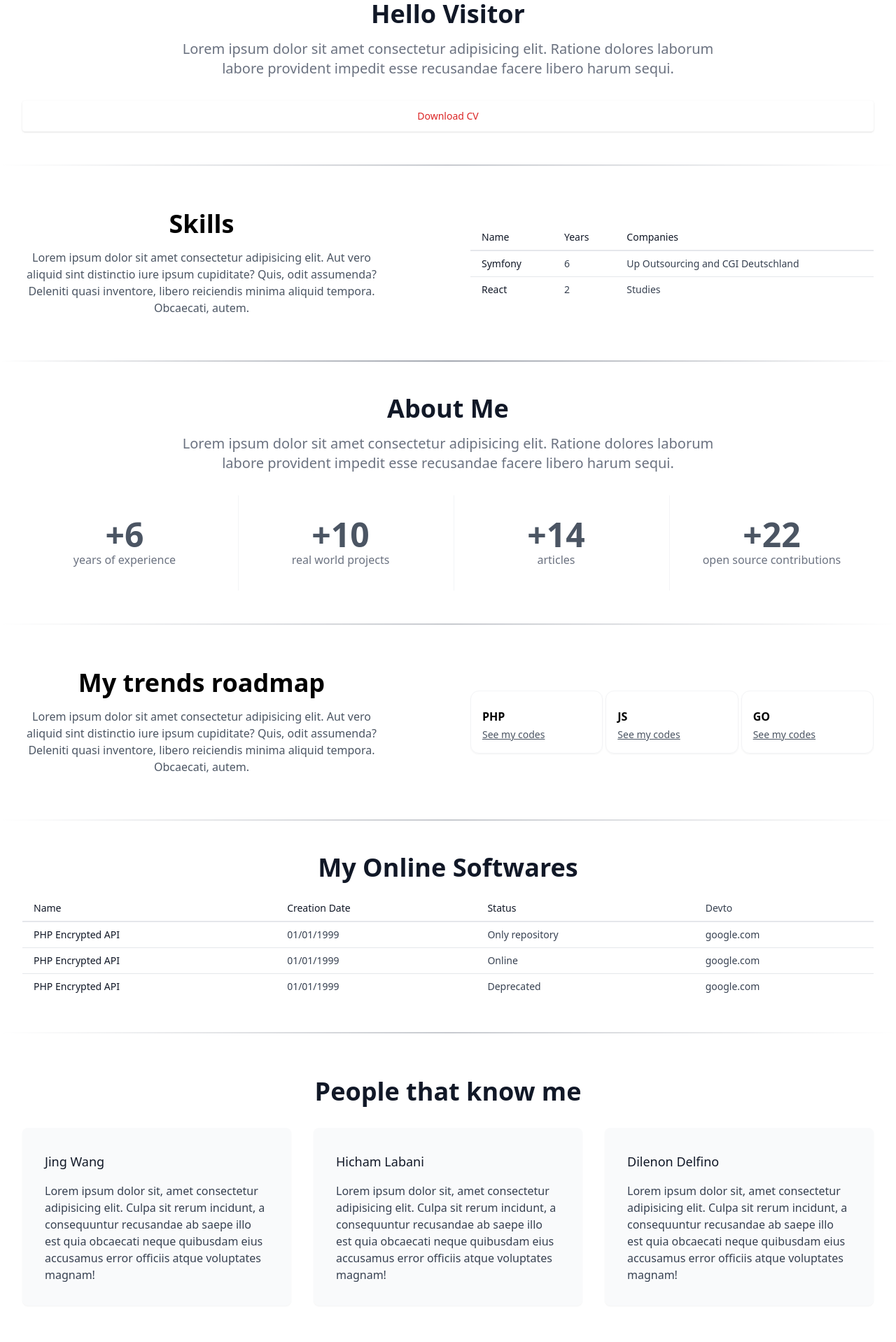
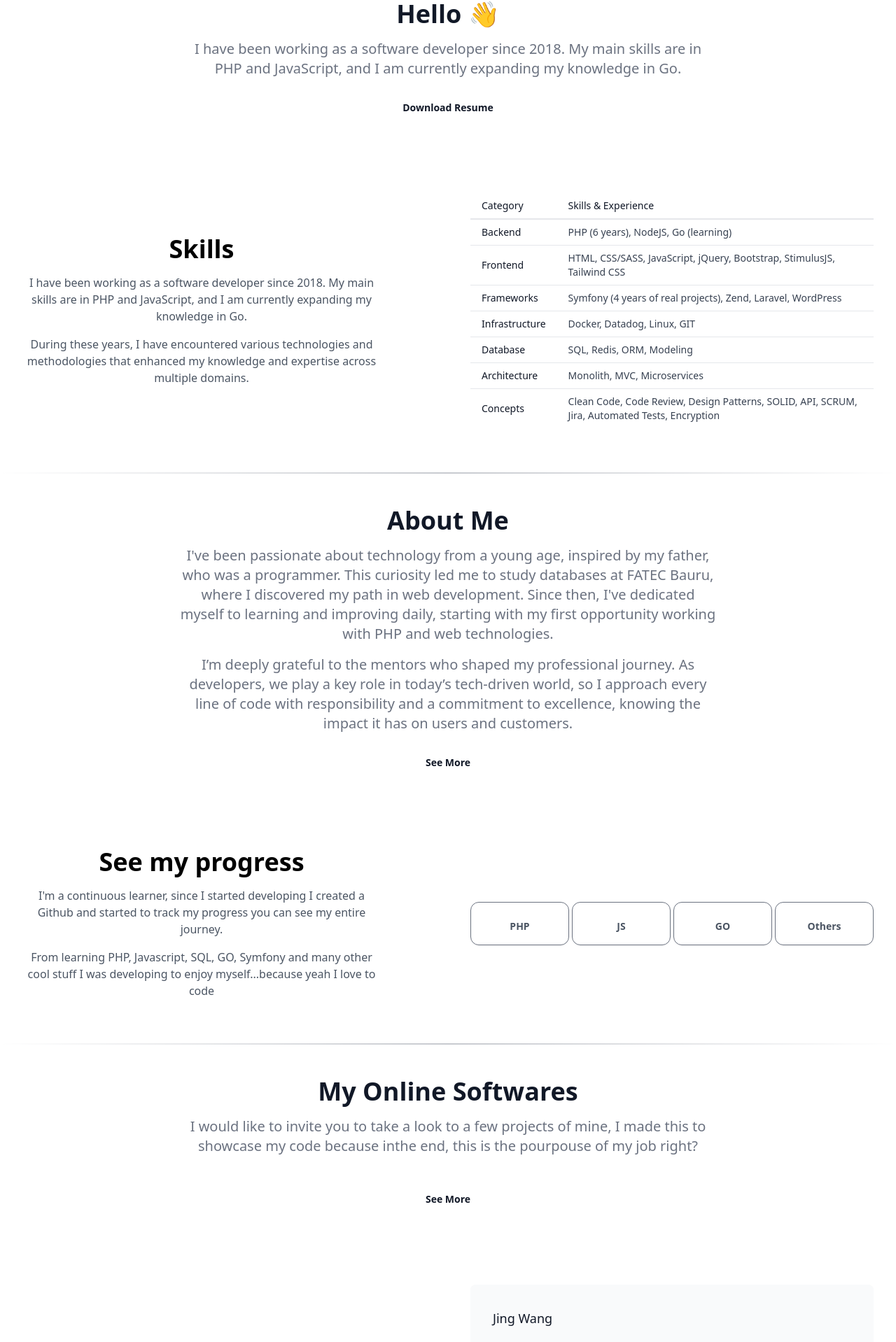
Before and after one commit to RazielRodrigues/react-profile, a React (Vite) app in the folder app/: page / in a window 1280 px wide. Shown: the part 212-2130 px from the top of the page at 70% size. Built offline with nearby package versions, Linux system fonts and the light colour scheme.

Commit message:
finishing more details

```diff
--- a/app/src/App.jsx
+++ b/app/src/App.jsx
@@ -15,16 +15,12 @@ function App() {
       <Navigation></Navigation>
       <Disclaimer></Disclaimer>
       <Banner></Banner>
-      <Divider></Divider>
       <Skills></Skills>
       <Divider></Divider>
-      <Divider></Divider>
       <AboutMe></AboutMe>
-      <Divider></Divider>
       <Projects></Projects>
       <Divider></Divider>
       <ProjectsExample></ProjectsExample>
-      <Divider></Divider>
       <Testimonial></Testimonial>
       <Footer></Footer>
     </>
--- a/app/src/components/AboutMe.jsx
+++ b/app/src/components/AboutMe.jsx
@@ -5,33 +5,18 @@ export default function AboutMe() {
                 <h2 className="text-3xl font-bold text-gray-900 sm:text-4xl">About Me</h2>
 
                 <p className="mt-4 text-gray-500 sm:text-xl">
-                    Lorem ipsum dolor sit amet consectetur adipisicing elit. Ratione dolores laborum labore
-                    provident impedit esse recusandae facere libero harum sequi.
+                    I've been passionate about technology from a young age, inspired by my father, who was a programmer. This curiosity led me to study databases at FATEC Bauru, where I discovered my path in web development. Since then, I've dedicated myself to learning and improving daily, starting with my first opportunity working with PHP and web technologies.
+                </p>
+
+                <p className="mt-4 text-gray-500 sm:text-xl">
+                    I’m deeply grateful to the mentors who shaped my professional journey. As developers, we play a key role in today’s tech-driven world, so I approach every line of code with responsibility and a commitment to excellence, knowing the impact it has on users and customers.
                 </p>
             </div>
 
-            <dl className="mg-6 grid grid-cols-1 gap-4 divide-y divide-gray-100 sm:mt-8 sm:grid-cols-1 sm:divide-x sm:divide-y-0 lg:grid-cols-4" >
-                <div className="flex flex-col px-4 py-8 text-center">
-                    <dt className="order-last text-small font-medium text-gray-500">years of experience</dt>
-                    <dd className="text-small font-extrabold text-gray-600 md:text-5xl">+6</dd>
-                </div>
+            <div className="mt-8 flex flex-wrap justify-center gap-4">
+                <h2 className="text-sm font-bold text-gray-900 sm:text-sm">See More</h2>
+            </div>
 
-                <div className="flex flex-col px-4 py-8 text-center">
-                    <dt className="order-last text-small font-medium text-gray-500">real world projects</dt>
-                    <dd className="text-small font-extrabold text-gray-600 md:text-5xl">+10</dd>
-                </div>
-
-                <div className="flex flex-col px-4 py-8 text-center">
-                    <dt className="order-last text-small font-medium text-gray-500">articles</dt>
-                    <dd className="text-small font-extrabold text-gray-600 md:text-5xl">+14</dd>
-                </div>
-
-                <div className="flex flex-col px-4 py-8 text-center">
-                    <dt className="order-last text-small font-medium text-gray-500">open source contributions</dt>
-                    <dd className="text-small font-extrabold text-gray-600 md:text-5xl">+22</dd>
-                </div>
-
-            </dl>
         </div>
     )
 }
--- a/app/src/components/Banner.jsx
+++ b/app/src/components/Banner.jsx
@@ -2,21 +2,15 @@ export default function Banner() {
     return (
         <div className="mx-auto max-w-screen-xl px-4 py-8 sm:px-6 sm:py-12 lg:px-8">
             <div className="mx-auto max-w-3xl text-center">
-                <h2 className="text-3xl font-bold text-gray-900 sm:text-4xl">Hello Visitor</h2>
+                <h2 className="text-3xl font-bold text-gray-900 sm:text-4xl">Hello 👋</h2>
 
                 <p className="mt-4 text-gray-500 sm:text-xl">
-                    Lorem ipsum dolor sit amet consectetur adipisicing elit. Ratione dolores laborum labore
-                    provident impedit esse recusandae facere libero harum sequi.
+                    I have been working as a software developer since 2018. My main skills are in PHP and JavaScript, and I am currently expanding my knowledge in Go.
                 </p>
             </div>
 
             <div className="mt-8 flex flex-wrap justify-center gap-4">
-                <a
-                    className="block w-full rounded px-12 py-3 text-sm font-medium text-red-600 shadow hover:text-red-700 focus:outline-none  active:text-red-500 text-center"
-                    href="#"
-                >
-                    Download CV
-                </a>
+                <h2 className="text-sm font-bold text-gray-900 sm:text-sm">Download Resume</h2>
             </div>
         </div>
     )
--- a/app/src/components/Projects.jsx
+++ b/app/src/components/Projects.jsx
@@ -4,43 +4,53 @@ export default function Projects() {
             <div className=" px-4 py-8 sm:px-6 sm:py-12 lg:px-8 lg:py-16">
                 <div className="grid grid-cols-1 gap-y-8 lg:grid-cols-2 lg:items-center lg:gap-x-16">
                     <div className="mx-auto max-w-lg text-center lg:mx-0 ltr:lg:text-left rtl:lg:text-right">
-                        <h2 className="text-3xl font-bold sm:text-4xl">My trends roadmap</h2>
+                        <h2 className="text-3xl font-bold sm:text-4xl">See my progress</h2>
 
                         <p className="mt-4 text-gray-600">
-                            Lorem ipsum dolor sit amet consectetur adipisicing elit. Aut vero aliquid sint distinctio
-                            iure ipsum cupiditate? Quis, odit assumenda? Deleniti quasi inventore, libero reiciendis
-                            minima aliquid tempora. Obcaecati, autem.
+                            I'm a continuous learner, since I started developing I created a Github and started to track my progress
+                            you can see my entire journey.
+                        </p>
+
+                        <p className="mt-4 text-gray-600">
+                            From learning PHP, Javascript, SQL, GO, Symfony and many other cool stuff
+                            I was developing to enjoy myself...because yeah I love to code
                         </p>
                     </div>
 
-                    <div className="grid grid-cols-1 gap-1 sm:grid-cols-3">
+                    <div className="grid grid-cols-1 gap-1 sm:grid-cols-4 text-center">
                         <a
-                            className="block rounded-xl border border-gray-100 p-4 shadow-sm hover:border-gray-200 hover:ring-1 hover:ring-gray-200 focus:outline-none focus:ring"
+                            className="block rounded-xl border border-gray-500 p-4 shadow-sm hover:border-gray-200 hover:ring-1 hover:ring-gray-200 focus:outline-none focus:ring"
                             href="#"
                         >
-                            <h2 className="mt-2 font-bold">PHP</h2>
-                            <a href="https://github.com/RazielRodrigues?tab=repositories&q=php&type=&language=&sort=" target="blank" className="underline hidden sm:mt-1 sm:block sm:text-sm sm:text-gray-600">
-                                See my codes
+                            <a href="https://github.com/RazielRodrigues?tab=repositories&q=php&type=&language=&sort=" target="blank" className=" hidden sm:mt-1 sm:block sm:text-sm sm:text-gray-600">
+                                <h2 className="mt-2 font-bold">PHP</h2>
                             </a>
                         </a>
 
                         <a
-                            className="block rounded-xl border border-gray-100 p-4 shadow-sm hover:border-gray-200 hover:ring-1 hover:ring-gray-200 focus:outline-none focus:ring"
+                            className="block rounded-xl border border-gray-500 p-4 shadow-sm hover:border-gray-200 hover:ring-1 hover:ring-gray-200 focus:outline-none focus:ring"
                             href="#"
                         >
-                            <h2 className="mt-2 font-bold">JS</h2>
-                            <a href="https://github.com/RazielRodrigues?tab=repositories&q=js&type=&language=&sort=" target="blank" className="underline hidden sm:mt-1 sm:block sm:text-sm sm:text-gray-600">
-                                See my codes
+                            <a href="https://github.com/RazielRodrigues?tab=repositories&q=js&type=&language=&sort=" target="blank" className=" hidden sm:mt-1 sm:block sm:text-sm sm:text-gray-600">
+                                <h2 className="mt-2 font-bold">JS</h2>
                             </a>
                         </a>
 
                         <a
-                            className="block rounded-xl border border-gray-100 p-4 shadow-sm hover:border-gray-200 hover:ring-1 hover:ring-gray-200 focus:outline-none focus:ring"
+                            className="block rounded-xl border border-gray-500 p-4 shadow-sm hover:border-gray-200 hover:ring-1 hover:ring-gray-200 focus:outline-none focus:ring"
                             href="#"
                         >
-                            <h2 className="mt-2 font-bold">GO</h2>
-                            <a href="https://github.com/RazielRodrigues?tab=repositories&q=go&type=&language=&sort=" target="blank" className="underline hidden sm:mt-1 sm:block sm:text-sm sm:text-gray-600">
-                                See my codes
+                            <a href="https://github.com/RazielRodrigues?tab=repositories&q=go&type=&language=&sort=" target="blank" className=" hidden sm:mt-1 sm:block sm:text-sm sm:text-gray-600">
+                                <h2 className="mt-2 font-bold">GO</h2>
+                            </a>
+                        </a>
+
+                        <a
+                            className="block rounded-xl border border-gray-500 p-4 shadow-sm hover:border-gray-200 hover:ring-1 hover:ring-gray-200 focus:outline-none focus:ring"
+                            href="#"
+                        >
+                            <a href="https://github.com/RazielRodrigues?tab=repositories" target="blank" className=" hidden sm:mt-1 sm:block sm:text-sm sm:text-gray-600">
+                                <h2 className="mt-2 font-bold">Others</h2>
                             </a>
                         </a>
 
--- a/app/src/components/ProjectsExample.jsx
+++ b/app/src/components/ProjectsExample.jsx
@@ -4,25 +4,26 @@ export default function ProjectsExample() {
             <div className="mx-auto max-w-3xl text-center">
                 <h2 className="text-3xl font-bold text-gray-900 sm:text-4xl">My Online Softwares</h2>
 
+                <p className="mt-4 text-gray-500 sm:text-xl">
+                    I would like to invite you to take a look to a few projects of mine, I made this
+                    to showcase my code because inthe end, this is the pourpouse of my job right?
+                </p>
+
             </div>
 
             <div className="overflow-x-auto mt-5 text-left">
-                <table className="min-w-full divide-y-2 divide-gray-200 bg-white text-sm">
+
+                <div className="mt-8 flex flex-wrap justify-center gap-4">
+                    <h2 className="text-sm font-bold text-gray-900 sm:text-sm">See More</h2>
+                </div>
+
+{/*                 <table className="min-w-full divide-y-2 divide-gray-200 bg-white text-sm">
                     <thead className="ltr:text-left rtl:text-right">
                         <tr>
                             <th className="whitespace-nowrap px-4 py-2 font-medium text-gray-900">Name</th>
                             <th className="whitespace-nowrap px-4 py-2 font-medium text-gray-900">Creation Date</th>
                             <th className="whitespace-nowrap px-4 py-2 font-medium text-gray-900">Status</th>
-                            <th className="whitespace-nowrap px-4 py-2 font-medium text-gray-900">
-                                <a
-                                    href="#"
-                                    rel="noreferrer"
-                                    target="_blank"
-                                    className="text-gray-700 transition hover:opacity-75"
-                                >
-                                    Devto
-                                </a>
-                            </th>
+                            <th className="whitespace-nowrap px-4 py-2 font-medium text-gray-900">Link</th>
                         </tr>
                     </thead>
 
@@ -75,7 +76,7 @@ export default function ProjectsExample() {
                             </td>
                         </tr>
                     </tbody>
-                </table>
+                </table> */}
             </div>
         </div>
     )
--- a/app/src/components/Skills.jsx
+++ b/app/src/components/Skills.jsx
@@ -1,41 +1,85 @@
 export default function Skills() {
     return (
         <section>
-            <div className=" px-4 py-8 sm:px-6 sm:py-12 lg:px-8 lg:py-16">
+            <div className="px-4 py-8 sm:px-6 sm:py-12 lg:px-8 lg:py-16">
                 <div className="grid grid-cols-1 gap-y-8 lg:grid-cols-2 lg:items-center lg:gap-x-16">
                     <div className="mx-auto max-w-lg text-center lg:mx-0 ltr:lg:text-left rtl:lg:text-right">
                         <h2 className="text-3xl font-bold sm:text-4xl">Skills</h2>
 
                         <p className="mt-4 text-gray-600">
-                            Lorem ipsum dolor sit amet consectetur adipisicing elit. Aut vero aliquid sint distinctio
-                            iure ipsum cupiditate? Quis, odit assumenda? Deleniti quasi inventore, libero reiciendis
-                            minima aliquid tempora. Obcaecati, autem.
+                            I have been working as a software developer since 2018. My main skills are in PHP and JavaScript,
+                            and I am currently expanding my knowledge in Go.
+                        </p>
+
+                        <p className="mt-4 text-gray-600">
+                            During these years, I have encountered various technologies and methodologies that enhanced my
+                            knowledge and expertise across multiple domains.
                         </p>
                     </div>
 
                     <div className="overflow-x-auto text-left">
-                        <table className="min-w-full divide-y-2 divide-gray-200 bg-white text-sm">
+                        <table className="w-full min-w-full divide-y-2 divide-gray-200 bg-white text-sm">
                             <thead className="ltr:text-left rtl:text-right">
                                 <tr>
-                                    <th className="whitespace-nowrap px-4 py-2 font-medium text-gray-900">Name</th>
-                                    <th className="whitespace-nowrap px-4 py-2 font-medium text-gray-900">Years</th>
-                                    <th className="whitespace-nowrap px-4 py-2 font-medium text-gray-900">Companies</th>
+                                    <th className="px-4 py-2 font-medium text-gray-900">Category</th>
+                                    <th className="px-4 py-2 font-medium text-gray-900">Skills & Experience</th>
                                 </tr>
                             </thead>
 
                             <tbody className="divide-y divide-gray-200">
+                                {/* Backend */}
                                 <tr>
-                                    <td className="whitespace-nowrap px-4 py-2 font-medium text-gray-900">Symfony</td>
-                                    <td className="whitespace-nowrap px-4 py-2 text-gray-700">6</td>
-                                    <td className="whitespace-nowrap px-4 py-2 text-gray-700">Up Outsourcing and CGI Deutschland</td>
+                                    <td className="px-4 py-2 font-medium text-gray-900">Backend</td>
+                                    <td className="px-4 py-2 text-gray-700">PHP (6 years), NodeJS, Go (learning)</td>
                                 </tr>
 
+                                {/* Frontend */}
                                 <tr>
-                                    <td className="whitespace-nowrap px-4 py-2 font-medium text-gray-900">React</td>
-                                    <td className="whitespace-nowrap px-4 py-2 text-gray-700">2</td>
-                                    <td className="whitespace-nowrap px-4 py-2 text-gray-700">Studies</td>
+                                    <td className="px-4 py-2 font-medium text-gray-900">Frontend</td>
+                                    <td className="px-4 py-2 text-gray-700">
+                                        HTML, CSS/SASS, JavaScript, jQuery, Bootstrap, StimulusJS, Tailwind CSS
+                                    </td>
                                 </tr>
 
+                                {/* Frameworks */}
+                                <tr>
+                                    <td className="px-4 py-2 font-medium text-gray-900">Frameworks</td>
+                                    <td className="px-4 py-2 text-gray-700">
+                                        Symfony (4 years of real projects), Zend, Laravel, WordPress
+                                    </td>
+                                </tr>
+
+                                {/* Infrastructure */}
+                                <tr>
+                                    <td className="px-4 py-2 font-medium text-gray-900">Infrastructure</td>
+                                    <td className="px-4 py-2 text-gray-700">
+                                        Docker, Datadog, Linux, GIT
+                                    </td>
+                                </tr>
+
+                                {/* Database */}
+                                <tr>
+                                    <td className="px-4 py-2 font-medium text-gray-900">Database</td>
+                                    <td className="px-4 py-2 text-gray-700">
+                                        SQL, Redis, ORM, Modeling
+                                    </td>
+                                </tr>
+
+                                {/* Architecture */}
+                                <tr>
+                                    <td className="px-4 py-2 font-medium text-gray-900">Architecture</td>
+                                    <td className="px-4 py-2 text-gray-700">
+                                        Monolith, MVC, Microservices
+                                    </td>
+                                </tr>
+
+                                {/* Concepts */}
+                                <tr>
+                                    <td className="px-4 py-2 font-medium text-gray-900">Concepts</td>
+                                    <td className="px-4 py-2 text-gray-700">
+                                        Clean Code, Code Review, Design Patterns, SOLID, API, SCRUM, Jira, Automated Tests, Encryption
+                                    </td>
+                                </tr>
                             </tbody>
                         </table>
                     </div>
--- a/app/src/components/Testimonial.jsx
+++ b/app/src/components/Testimonial.jsx
@@ -1,10 +1,18 @@
 export default function Testimonial() {
   return (
-    <section className="bg-white">
-      <div className="mx-auto max-w-screen-xl px-4 py-12 sm:px-6 lg:px-8 lg:py-16">
-        <h2 className="text-center text-3xl font-bold text-gray-900 sm:text-4xl">People that know me</h2>
+    <section>
+      <div className="px-4 py-8 sm:px-6 sm:py-12 lg:px-8 lg:py-16">
+        <div className="grid grid-cols-1 gap-y-8 lg:grid-cols-2 lg:items-center lg:gap-x-16">
+          <div className="mx-auto max-w-lg text-center lg:mx-0 ltr:lg:text-left rtl:lg:text-right">
+            <h2 className="text-center text-3xl font-bold text-gray-900 sm:text-4xl">I already made some friends :)</h2>
 
-        <div className="mt-8 grid grid-cols-1 gap-4 md:grid-cols-3 md:gap-8">
+            <p className="mt-4 text-gray-600">
+              Words from people who worked with me and from leaders of teams I was partipapating
+              all of projects I have learned a lot
+            </p>
+          </div>
+
+          <div className="overflow-x-auto text-left">
             <blockquote className="rounded-lg bg-gray-50 p-6 shadow-sm sm:p-8">
               <div className="flex items-center gap-4">
                 <div>
@@ -13,39 +21,10 @@ export default function Testimonial() {
               </div>
 
               <p className="mt-4 text-gray-700">
-              Lorem ipsum dolor sit, amet consectetur adipisicing elit. Culpa sit rerum incidunt, a
-              consequuntur recusandae ab saepe illo est quia obcaecati neque quibusdam eius accusamus
-              error officiis atque voluptates magnam!
+                I would like to recommend my colleague, Mr. Rodrigues, for his exceptional qualities and contributions to our PHP Symfony project. Mr. Rodrigues is not only highly skilled in his work but also brings a passion and enthusiasm that greatly enhances our team's dynamics. His empathetic nature makes him easy to work with, and he excels in communicating effectively with team members. His dedication and expertise have been invaluable to our project's success, and I have full confidence in his abilities to continue delivering outstanding results in future endeavors.
               </p>
             </blockquote>
-
-          <blockquote className="rounded-lg bg-gray-50 p-6 shadow-sm sm:p-8">
-            <div className="flex items-center gap-4">
-              <div>
-                <p className="mt-0.5 text-lg font-medium text-gray-900">Hicham Labani</p>
           </div>
-            </div>
-
-            <p className="mt-4 text-gray-700">
-              Lorem ipsum dolor sit, amet consectetur adipisicing elit. Culpa sit rerum incidunt, a
-              consequuntur recusandae ab saepe illo est quia obcaecati neque quibusdam eius accusamus
-              error officiis atque voluptates magnam!
-            </p>
-          </blockquote>
-
-          <blockquote className="rounded-lg bg-gray-50 p-6 shadow-sm sm:p-8">
-            <div className="flex items-center gap-4">
-              <div>
-                <p className="mt-0.5 text-lg font-medium text-gray-900">Dilenon Delfino</p>
-              </div>
-            </div>
-
-            <p className="mt-4 text-gray-700">
-              Lorem ipsum dolor sit, amet consectetur adipisicing elit. Culpa sit rerum incidunt, a
-              consequuntur recusandae ab saepe illo est quia obcaecati neque quibusdam eius accusamus
-              error officiis atque voluptates magnam!
-            </p>
-          </blockquote>
         </div>
       </div>
     </section>
```
Lines whose indentation alone changed are shown as unchanged.
